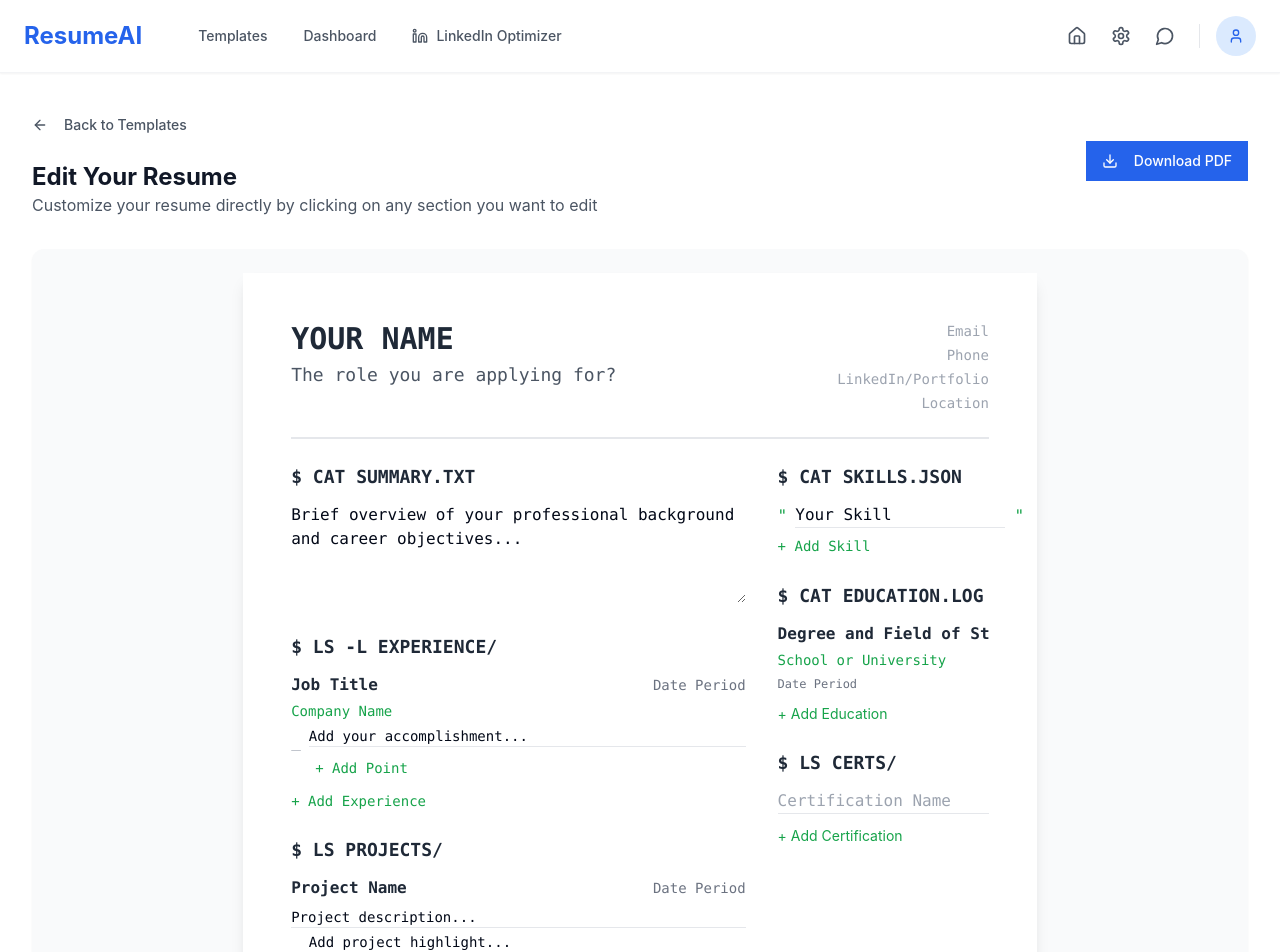
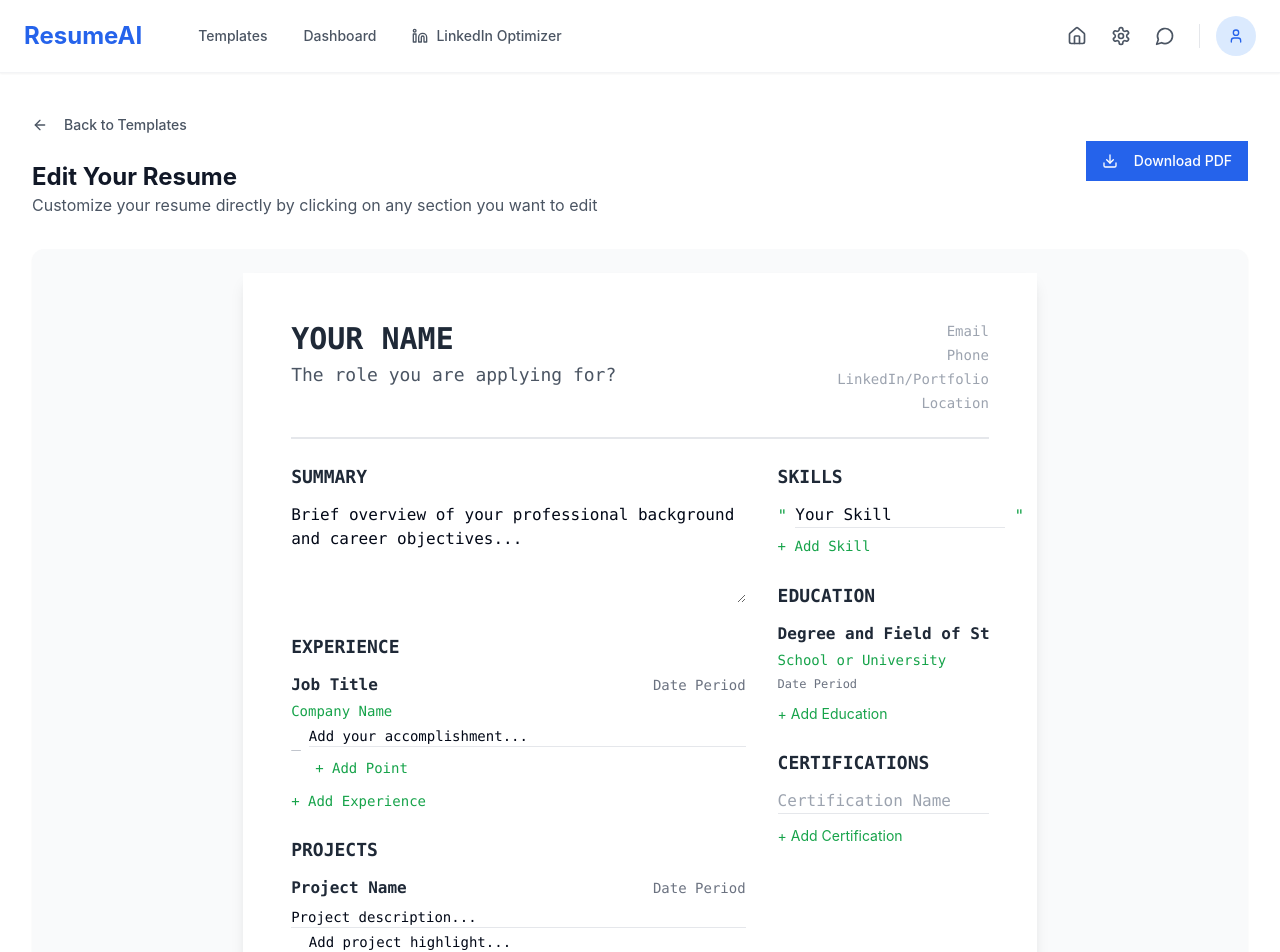
Before and after one commit to EliteEditor/resume-ai-blueprint, a React (Vite) app: page /editor/minimal-tech in a window 1280 px wide. Shown: the top 952 px of the page. Built offline with nearby package versions, Linux system fonts and the light colour scheme.

Commit message:
Fix template field titles
Rename template field titles to be more descriptive.

```diff
--- a/src/components/resume-templates/MinimalTechTemplate.tsx
+++ b/src/components/resume-templates/MinimalTechTemplate.tsx
@@ -278,7 +278,7 @@ const MinimalTechTemplate: React.FC<MinimalTechTemplateProps> = ({
         <div className="col-span-8">
           {/* Summary Section */}
           <div className="mb-6">
-            <h2 className="text-lg font-mono font-bold text-gray-800 dark:text-gray-200 mb-3 uppercase print:text-black">$ cat summary.txt</h2>
+            <h2 className="text-lg font-mono font-bold text-gray-800 dark:text-gray-200 mb-3 uppercase print:text-black">Summary</h2>
             {isEditable ? (
               <textarea
                 value={resumeData.summary}
@@ -294,7 +294,7 @@ const MinimalTechTemplate: React.FC<MinimalTechTemplateProps> = ({
 
           {/* Experience Section */}
           <div className="mb-6">
-            <h2 className="text-lg font-mono font-bold text-gray-800 dark:text-gray-200 mb-3 uppercase print:text-black">$ ls -l experience/</h2>
+            <h2 className="text-lg font-mono font-bold text-gray-800 dark:text-gray-200 mb-3 uppercase print:text-black">Experience</h2>
             <div className="space-y-5">
               {resumeData.experience && resumeData.experience.map((exp, index) => (
                 <div key={index} className="group">
@@ -384,7 +384,7 @@ const MinimalTechTemplate: React.FC<MinimalTechTemplateProps> = ({
 
           {/* Projects Section */}
           <div>
-            <h2 className="text-lg font-mono font-bold text-gray-800 dark:text-gray-200 mb-3 uppercase print:text-black">$ ls projects/</h2>
+            <h2 className="text-lg font-mono font-bold text-gray-800 dark:text-gray-200 mb-3 uppercase print:text-black">Projects</h2>
             <div className="space-y-4">
               {resumeData.projects && resumeData.projects.map((project, index) => (
                 <div key={index} className="group">
@@ -477,7 +477,7 @@ const MinimalTechTemplate: React.FC<MinimalTechTemplateProps> = ({
         <div className="col-span-4">
           {/* Skills Section */}
           <div className="mb-6">
-            <h2 className="text-lg font-mono font-bold text-gray-800 dark:text-gray-200 mb-3 uppercase print:text-black">$ cat skills.json</h2>
+            <h2 className="text-lg font-mono font-bold text-gray-800 dark:text-gray-200 mb-3 uppercase print:text-black">Skills</h2>
             <div className="space-y-2 font-mono">
               {resumeData.skills.map((skill, index) => (
                 <div key={index} className="flex items-center gap-2 group">
@@ -520,7 +520,7 @@ const MinimalTechTemplate: React.FC<MinimalTechTemplateProps> = ({
 
           {/* Education Section */}
           <div className="mb-6">
-            <h2 className="text-lg font-mono font-bold text-gray-800 dark:text-gray-200 mb-3 uppercase print:text-black">$ cat education.log</h2>
+            <h2 className="text-lg font-mono font-bold text-gray-800 dark:text-gray-200 mb-3 uppercase print:text-black">Education</h2>
             <div className="space-y-3 font-mono">
               {resumeData.education && resumeData.education.map((edu, index) => (
                 <div key={index} className="group">
@@ -575,7 +575,7 @@ const MinimalTechTemplate: React.FC<MinimalTechTemplateProps> = ({
 
           {/* Certifications Section */}
           <div>
-            <h2 className="text-lg font-mono font-bold text-gray-800 dark:text-gray-200 mb-3 uppercase print:text-black">$ ls certs/</h2>
+            <h2 className="text-lg font-mono font-bold text-gray-800 dark:text-gray-200 mb-3 uppercase print:text-black">Certifications</h2>
             <div className="space-y-2 font-mono">
               <input
                 type="text"
```
